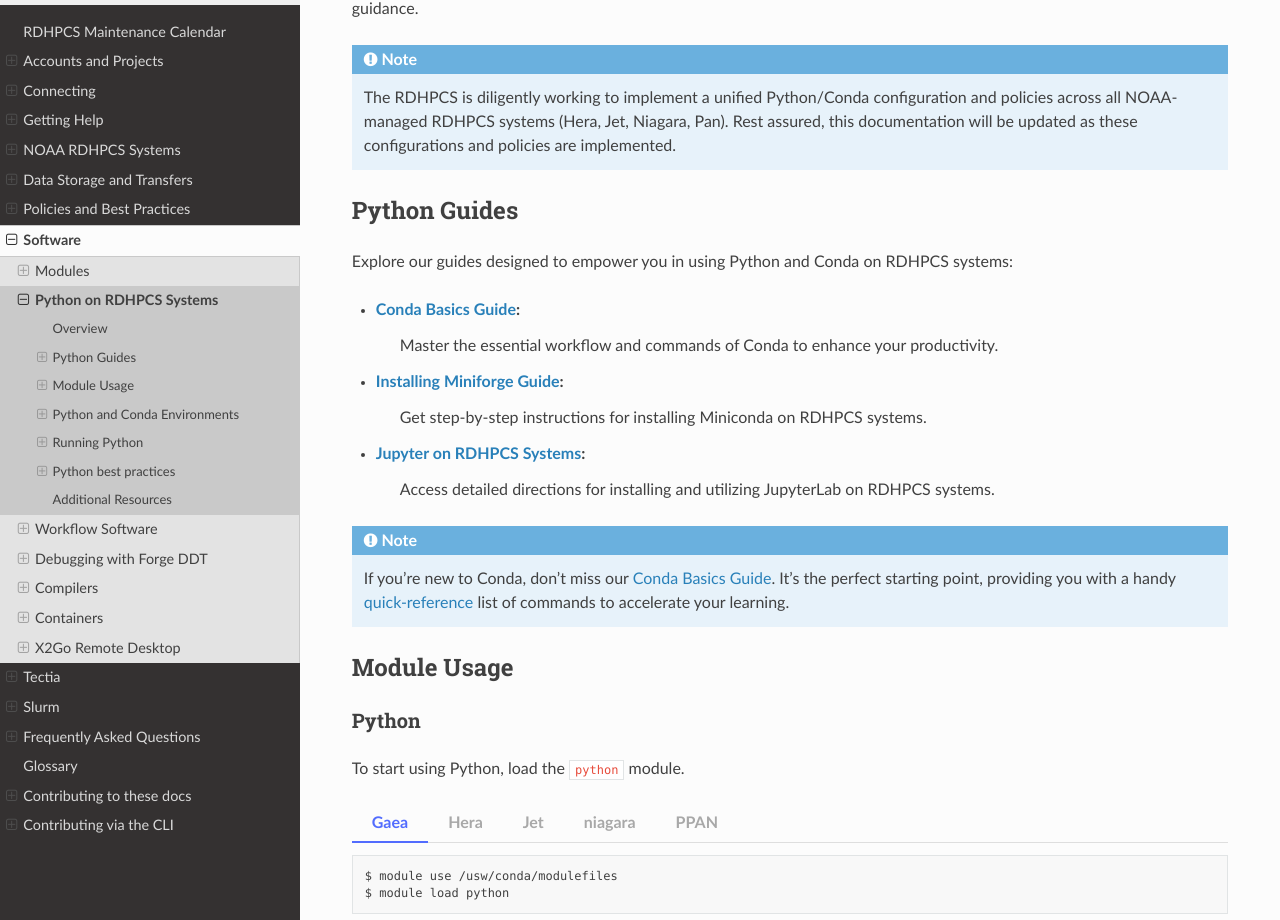
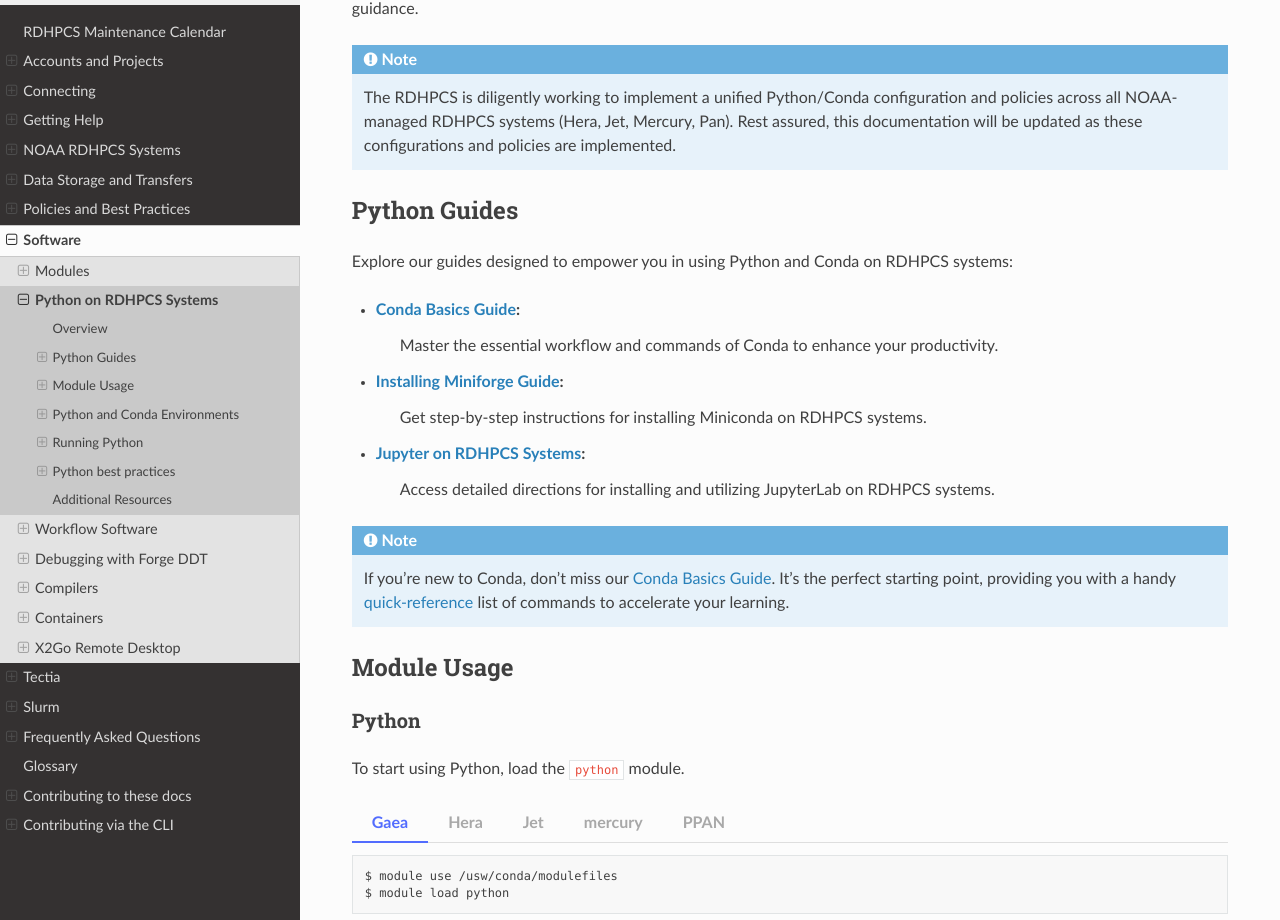
Before and after one commit to NOAA-RDHPCS/noaa-rdhpcs.github.io, a Sphinx documentation site: the page built from source/software/python/index.rst, in a window 1280 px wide and 1400 px high, scrolled down 722 px. Shown: the part 170-1090 px from the top of the window. Built offline with Sphinx 7.4.7 and the Read the Docs theme 3.1.0, drawn with Linux system fonts in a browser that asks for light colours; pages that are not in the unit, such as notebooks, are missing from menus.

Commit message:
changed references from Niagara to Mercury (#466)

```diff
--- a/source/software/python/index.rst
+++ b/source/software/python/index.rst
@@ -53,7 +53,7 @@ If you want to leverage Python with Jupyter, we direct you to our
 
     The RDHPCS is diligently working to implement a unified Python/Conda
     configuration and policies across all NOAA-managed RDHPCS systems (Hera,
-    Jet, Niagara, Pan). Rest assured, this documentation will be updated as
+    Jet, Mercury, Pan). Rest assured, this documentation will be updated as
     these configurations and policies are implemented.
 
 .. _python-guides:
@@ -124,8 +124,8 @@ To start using Python, load the ``python`` module.
 
             $ module load python
 
-    .. tab-item:: niagara
-        :sync: niagara
+    .. tab-item:: mercury
+        :sync: mercury
 
         .. code-block:: bash
 
```
Also changed, not shown: source/software/containers/index.rst (+5 -5 lines).
